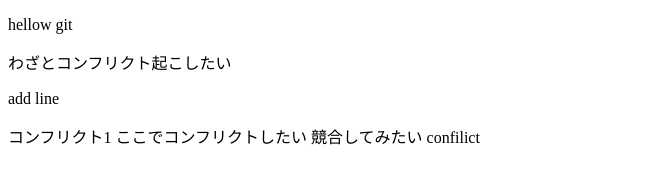
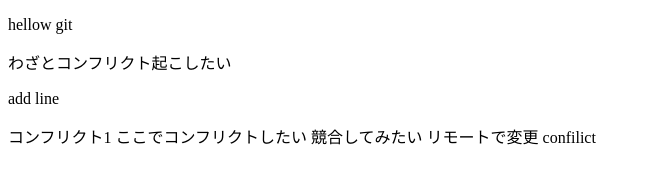
Before and after one commit to matsuzakireono/git-sample2023, a plain HTML site: page index.html in a window 1280 px wide. Shown: the whole page, without its empty margins (0-651 px from the left). Drawn offline with Linux system fonts and the light colour scheme.

Commit message:
リモート上で変更

```diff
--- a/index.html
+++ b/index.html
@@ -14,6 +14,7 @@
     コンフリクト1
     ここでコンフリクトしたい
     競合してみたい
+    リモートで変更
 
     confilict
 </body>
```
